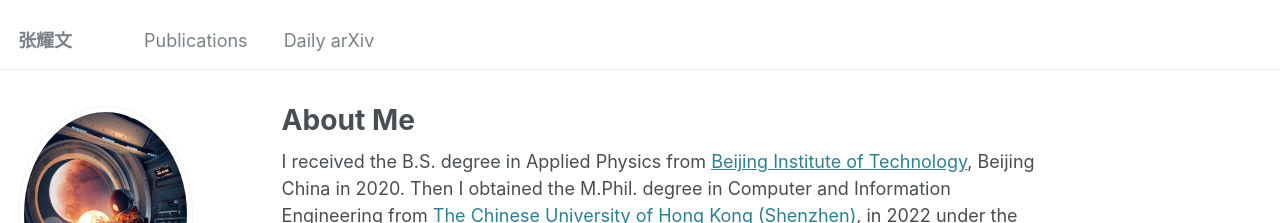
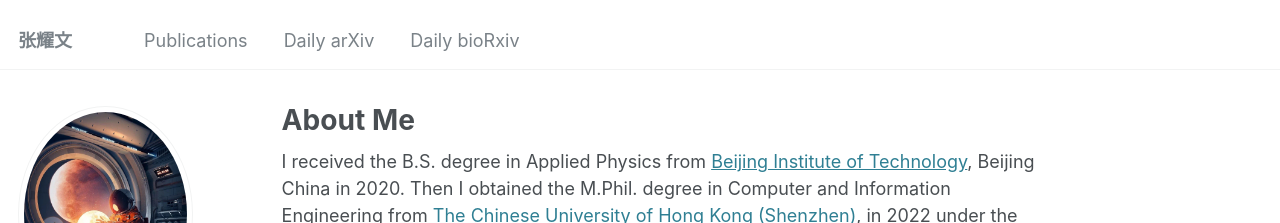
Before and after one commit to phyzyw/phyzyw.github.io, a Jekyll site: the page built from _pages/about.md, in a window 1280 px wide. Shown: the top 223 px of the page. Built offline with Jekyll 4.4.1, drawn with Linux system fonts in a browser that asks for light colours; some web fonts are replaced; a script that is not in the unit is left out.

Commit message:
Add Daily bioRxiv link to navigation

```diff
--- a/_data/navigation.yml
+++ b/_data/navigation.yml
@@ -23,6 +23,9 @@ main:
   - title: "Daily arXiv"
     url: "https://phyzyw.github.io/daily-arXiv-ai-enhanced/"
 
+  - title: "Daily bioRxiv"
+    url: "https://phyzyw.github.io/daily-bioRxiv-ai-enhanced-/"
+
   # - title: "CV"
   #   url: /cv/
 
```
